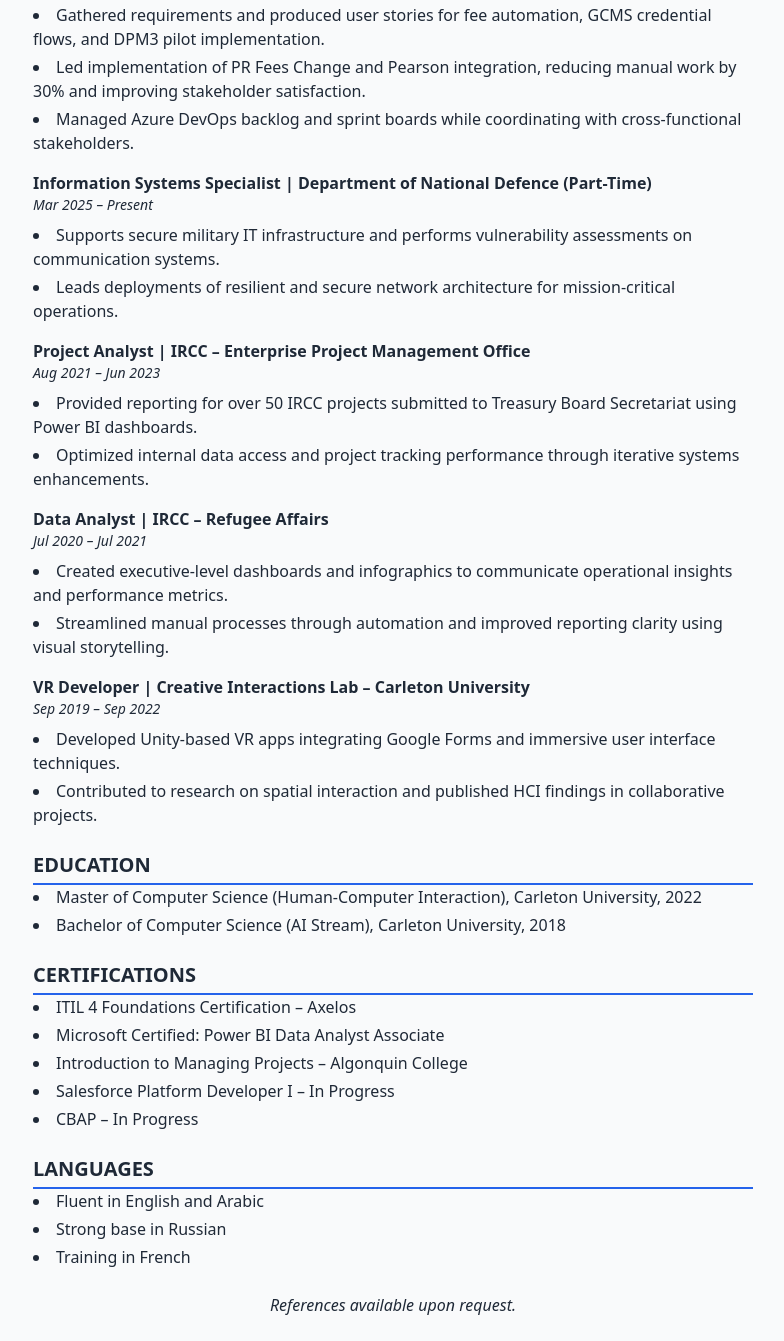
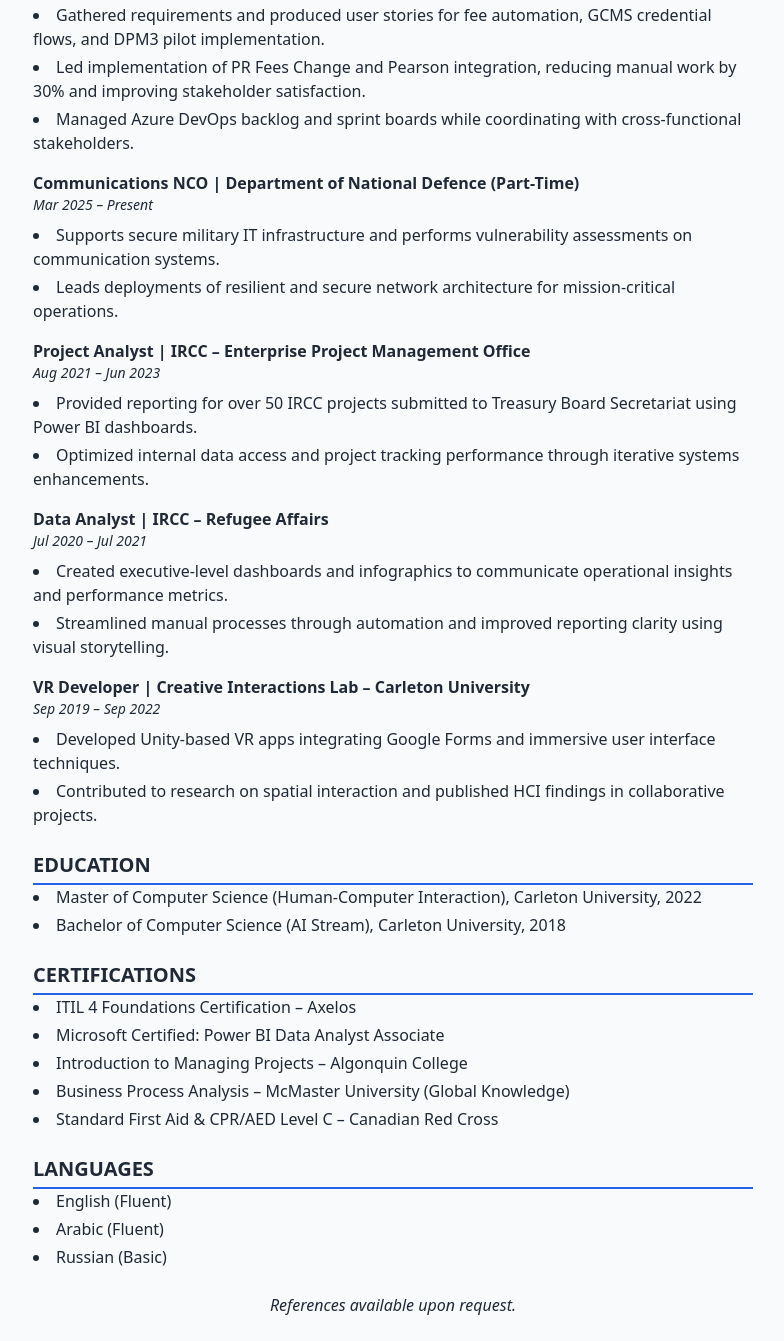
Before and after one commit to nazalkassm/naz-portfolio-site, a plain HTML site: page cv.html in a window 1280 px wide. Shown: the part 917-2258 px from the top of the page, without its empty margins (247-1031 px from the left). Drawn offline with nearby package versions, Linux system fonts and the light colour scheme.

Commit message:
I didnt pullgit add .

```diff
--- a/cv.html
+++ b/cv.html
@@ -117,7 +117,7 @@
         <li>Managed Azure DevOps backlog and sprint boards while coordinating with cross-functional stakeholders.</li>
       </ul>
 
-      <h3 class="font-semibold">Information Systems Specialist | Department of National Defence (Part-Time)</h3>
+      <h3 class="font-semibold">Communications NCO | Department of National Defence (Part-Time)</h3>
       <div class="italic text-sm mb-2">Mar 2025 – Present</div>
       <ul class="list-disc list-inside space-y-1 mb-4">
         <li>Supports secure military IT infrastructure and performs vulnerability assessments on communication systems.</li>
@@ -160,17 +160,17 @@
         <li>ITIL 4 Foundations Certification – Axelos</li>
         <li>Microsoft Certified: Power BI Data Analyst Associate</li>
         <li>Introduction to Managing Projects – Algonquin College</li>
-        <li>Salesforce Platform Developer I – In Progress</li>
-        <li>CBAP – In Progress</li>
+        <li>Business Process Analysis – McMaster University (Global Knowledge)</li>
+        <li>Standard First Aid & CPR/AED Level C – Canadian Red Cross</li>
       </ul>
     </section>
 
     <section>
       <h2 class="text-xl font-semibold border-b-2 border-blue-600 pb-1 mt-6">LANGUAGES</h2>
       <ul class="list-disc list-inside space-y-1 mb-4">
-        <li>Fluent in English and Arabic</li>
-        <li>Strong base in Russian</li>
-        <li>Training in French</li>
+        <li>English (Fluent)</li>
+        <li>Arabic (Fluent)</li>
+        <li>Russian (Basic)</li>
       </ul>
     </section>
 
```
Also changed, not shown: index.html (+1 -1 lines).
